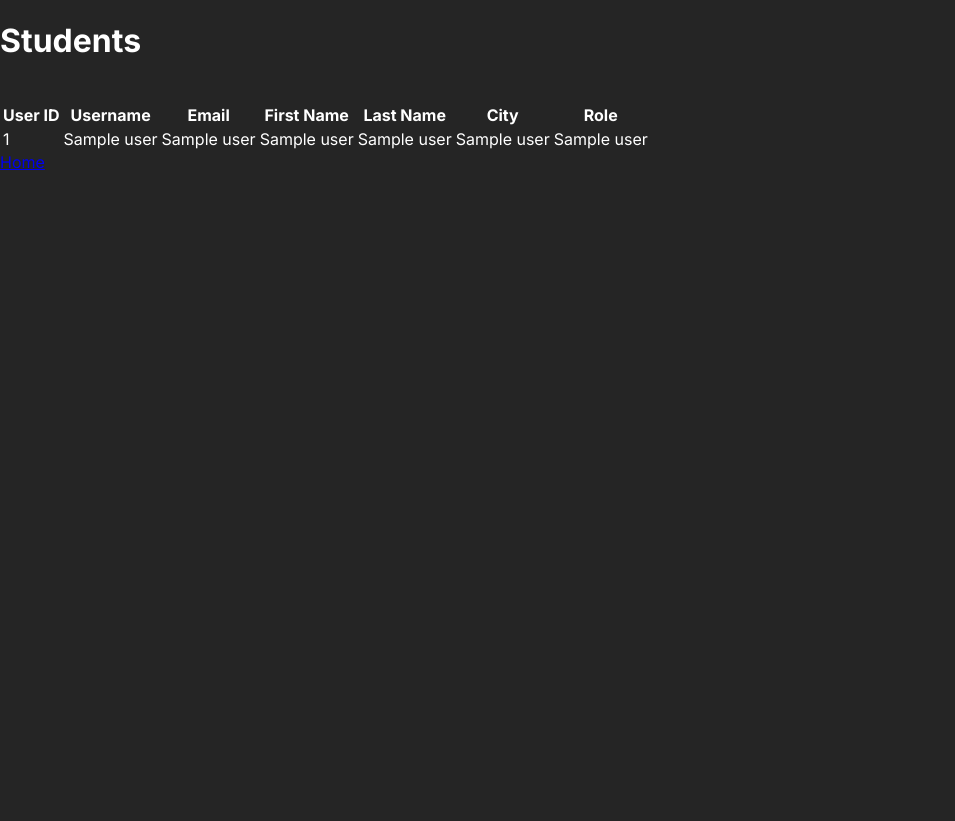
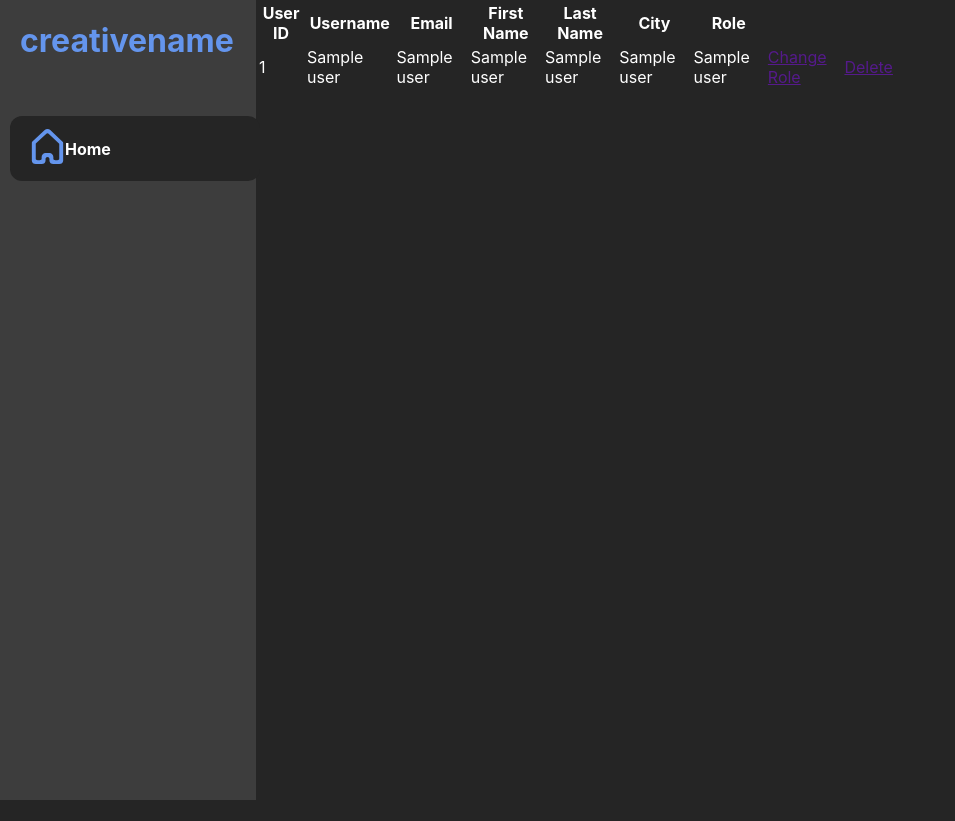
Before and after one commit to preyes1/momentum, a Python web app: template templates/adminView.html in a window 1280 px wide. Shown: the whole page, without its empty margins (0-955 px from the left). After the commit the page ends 800 px from the top, so only its background shows below. Run offline with Jinja, Linux system fonts and the light colour scheme; the template is opened without the code that fills it: most values are stand-ins (such as "Sample title", 1, 10 or a date in 2020); some libraries are stand-ins or nearby versions.

Commit message:
Decorated Admin Page

```diff
--- a/templates/adminView.html
+++ b/templates/adminView.html
@@ -1,16 +1,40 @@
-{% extends "main.html" %}
-{% block title %}Admin View{% endblock %}
+{% extends "main.html" %} {% block styles %}
+<link href="/static/main.css" rel="stylesheet" />
+<link href="/static/home.css" rel="stylesheet" />
+<!--FOR NEXT AND PREV CHEVRONS-->
+<link rel="stylesheet" href="https://fonts.googleapis.com/css2?family=Material+Symbols+Outlined:opsz,wght,FILL,GRAD@20..48,100..700,0..1,-50..200" />
+<script src="{{url_for('static', filename='script.js')}}" defer></script>
+{% endblock %} {% block page_content %}
 
+<style>
+.users{
+    margin-left: auto;
+    margin-right: auto;
+}
+</style>
 
-{% block page_content %}
-<div class="page-header">
-    <h1>Students</h1>
+<div class="div1">
+
+    <div class="top">
+      <h1>creativename</h1>
+    </div>
+    <div class="settings-list">
+      <a href="{{(url_for('home', username = current_user.username))}}" style="text-decoration: none; color: white;"><ul class="settings-list-ul" style="padding-left:0;">
+        <ul class="settings-container">
+          <li class="account">
+            <img class='trash-bin' src="static/home.svg" style="height: 35px; width: 35px"
+          />
+          </li>
+          <li><p>Home</p></li>
+        </ul>
+      </a>
+    </div>
  </div>
 
-
-<br/>
-<table class="table table_hover table-bordered table-striped">
-
+    <div class="div2">
+        <div class="header">
+          <div class = "table">
+            <table class="users">
 
                 <tr>
                     <th>User ID</th>
@@ -30,11 +54,12 @@
                     <td>{{user.5}} </td>
                     <td>{{user.6}} </td>
                     <td>{{user.7}} </td>
-
+                    <td><a href="">Change Role</a></td>
+                    <td><a href="">Delete</a></td>
                 </tr>
                 {%endfor%}
             </table>
-
-<a href="{{(url_for('home', username = current_user.username))}}">Home</a>
-
+          </div>
+        </div>
+      </div>
 {% endblock %}
```
Also changed, not shown: static/home.svg (added). Lines whose indentation alone changed are shown as unchanged.
